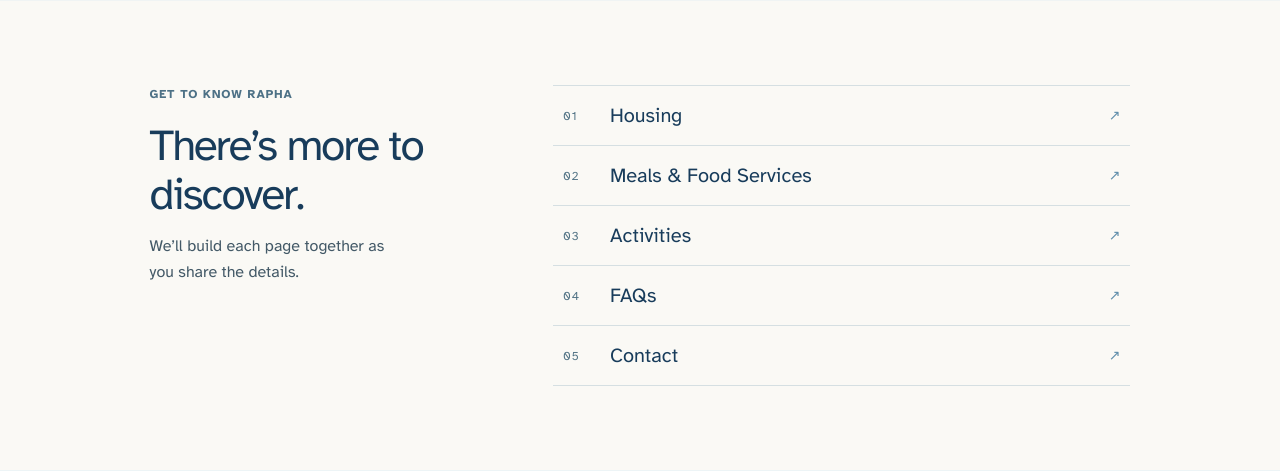
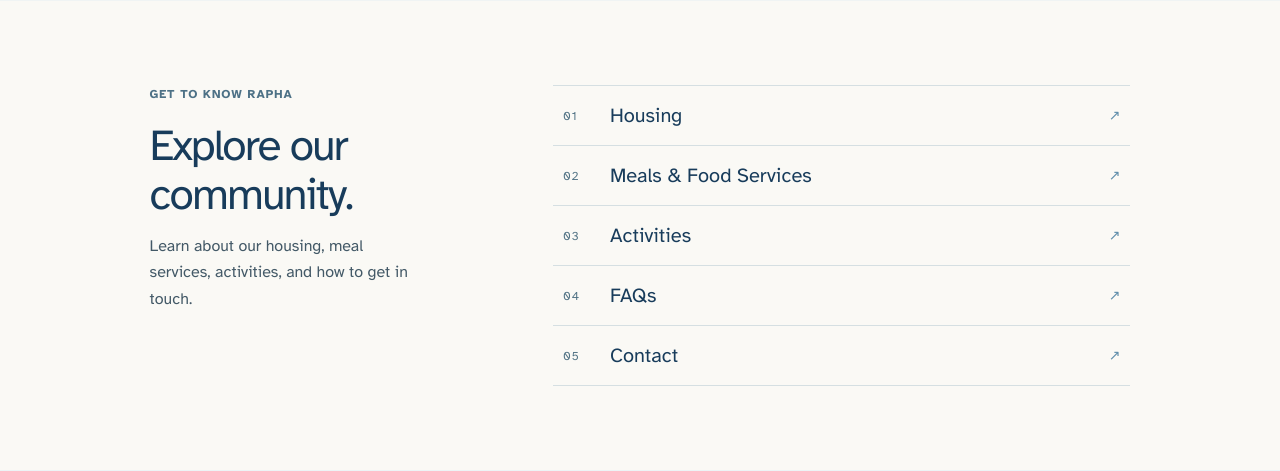
Before and after one commit to amintah1234-boop/rapha-senior-independence-shared-living, a Flask app: page / in a window 1280 px wide. Shown: the part 2418-2889 px from the top of the page. Run offline with Flask 3, Linux system fonts and the light colour scheme.

Commit message:
Remove construction placeholder from live homepage
Co-authored-by: Copilot <223556219+Copilot@users.noreply.github.com>

```diff
--- a/static/blue.css
+++ b/static/blue.css
@@ -555,7 +555,7 @@ a {
 
 .more-description {
   color: var(--muted);
-  font-size: 11px;
+  font-size: 16px;
   line-height: 1.7;
   margin: 13px 0 0;
   max-width: 260px;
--- a/templates/blue.html
+++ b/templates/blue.html
@@ -137,7 +137,7 @@
             <summary>Are meals available?</summary>
             <p>Meal arrangements may be available depending on the housing package.</p>
           </details>
-          <details>
+          <details id="activities">
             <summary>Are activities provided?</summary>
             <p>
               Yes. Activities may include game nights, birthday celebrations, and social
@@ -163,13 +163,13 @@
       <section class="blue-more">
         <div>
           <p class="eyebrow">GET TO KNOW RAPHA</p>
-          <h2>There’s more to<br>discover.</h2>
-          <p class="more-description">We’ll build each page together as you share the details.</p>
+          <h2>Explore our<br>community.</h2>
+          <p class="more-description">Learn about our housing, meal services, activities, and how to get in touch.</p>
         </div>
         <div class="more-links">
           <a href="/housing"><span>01</span><strong>Housing</strong><span aria-hidden="true">↗</span></a>
           <a href="/meals"><span>02</span><strong>Meals &amp; Food Services</strong><span aria-hidden="true">↗</span></a>
-          <a id="activities" href="#activities"><span>03</span><strong>Activities</strong><span aria-hidden="true">↗</span></a>
+          <a href="#activities"><span>03</span><strong>Activities</strong><span aria-hidden="true">↗</span></a>
           <a href="#faqs"><span>04</span><strong>FAQs</strong><span aria-hidden="true">↗</span></a>
           <a href="#contact"><span>05</span><strong>Contact</strong><span aria-hidden="true">↗</span></a>
         </div>
```
